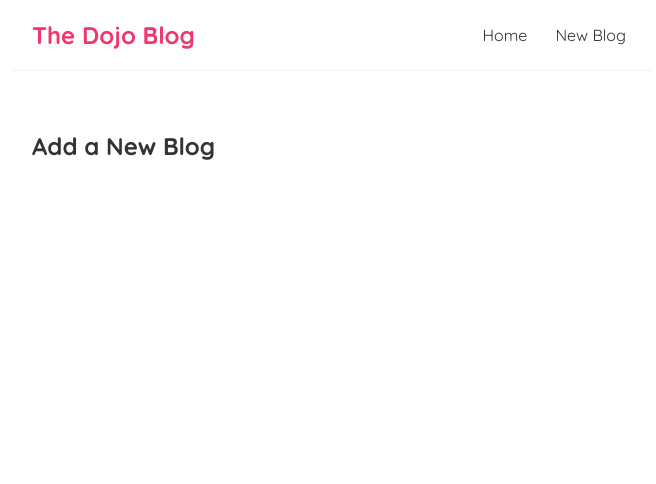
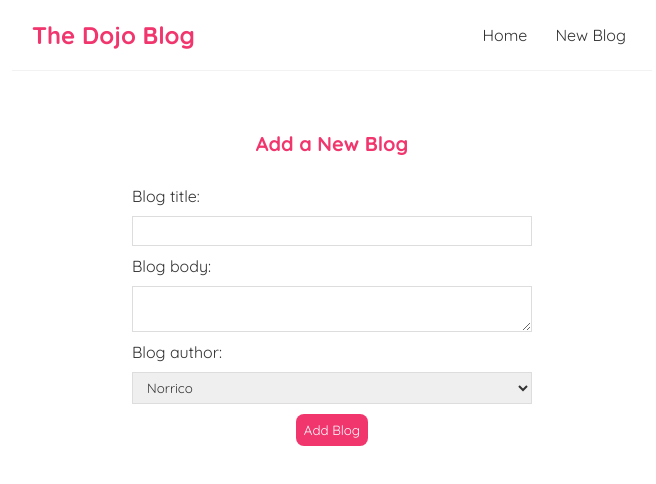
Before and after one commit to norrico31/React-Ninja, a React (Create React App) app in the folder frontend/: page /create in a window 1280 px wide. Shown: the top 484 px of the page, without its empty margins (308-964 px from the left). Built offline with nearby package versions, Linux system fonts and the light colour scheme.

Commit message:
controlled input using objects

```diff
--- a/frontend/src/components/CreateBlog.jsx
+++ b/frontend/src/components/CreateBlog.jsx
@@ -1,7 +1,38 @@
+import { useState } from 'react'
+
 const CreateBlog = () => {
+    const [blog, setBlog] = useState({
+        title: '',
+        body: '',
+        author: ''
+    })
+    const onHandleInput = e => {
+        setBlog({ ...blog, [e.target.name]: e.target.value })
+    }
+    const onHandleSubmit = e => {
+        e.preventDefault()
+        console.log(blog)
+        setBlog({
+            title: '',
+            body: '',
+            author: ''
+        })
+    }
     return (
         <div className="create">
             <h2>Add a New Blog</h2>
+            <form onSubmit={onHandleSubmit}>
+                <label>Blog title:</label>
+                <input type="text" name="title" required value={blog.title} onChange={onHandleInput}/>
+                <label>Blog body:</label>
+                <textarea required name="body" value={blog.body} onChange={onHandleInput}></textarea>
+                <label>Blog author:</label>
+                <select name="author" value={blog.author} onChange={onHandleInput} >
+                    <option value="norrico">Norrico</option>
+                    <option value="gerald">Gerald</option>
+                </select>
+                <button type="submit">Add Blog</button>
+            </form>
         </div>
     )
 }
--- a/frontend/src/index.css
+++ b/frontend/src/index.css
@@ -73,3 +73,35 @@ button {
   border-radius: 8px;
   cursor: pointer;
 }
+
+/* create new blog form */
+.create {
+  max-width: 400px;
+  margin: 0 auto;
+  text-align: center;
+}
+.create label {
+  text-align: left;
+  display: block;
+}
+.create h2 {
+  font-size: 20px;
+  color: #f1356d;
+  margin-bottom: 30px;
+}
+.create input, .create textarea, .create select {
+  width: 100%;
+  padding: 6px 10px;
+  margin: 10px 0;
+  border: 1px solid #ddd;
+  box-sizing: border-box;
+  display: block;
+}
+.create button {
+  background: #f1356d;
+  color: #fff;
+  border: 0;
+  padding: 8px;
+  border-radius: 8px;
+  cursor: pointer;
+}
```
Also changed, not shown: 1 other file (tests, documents, lock files or other folders).
